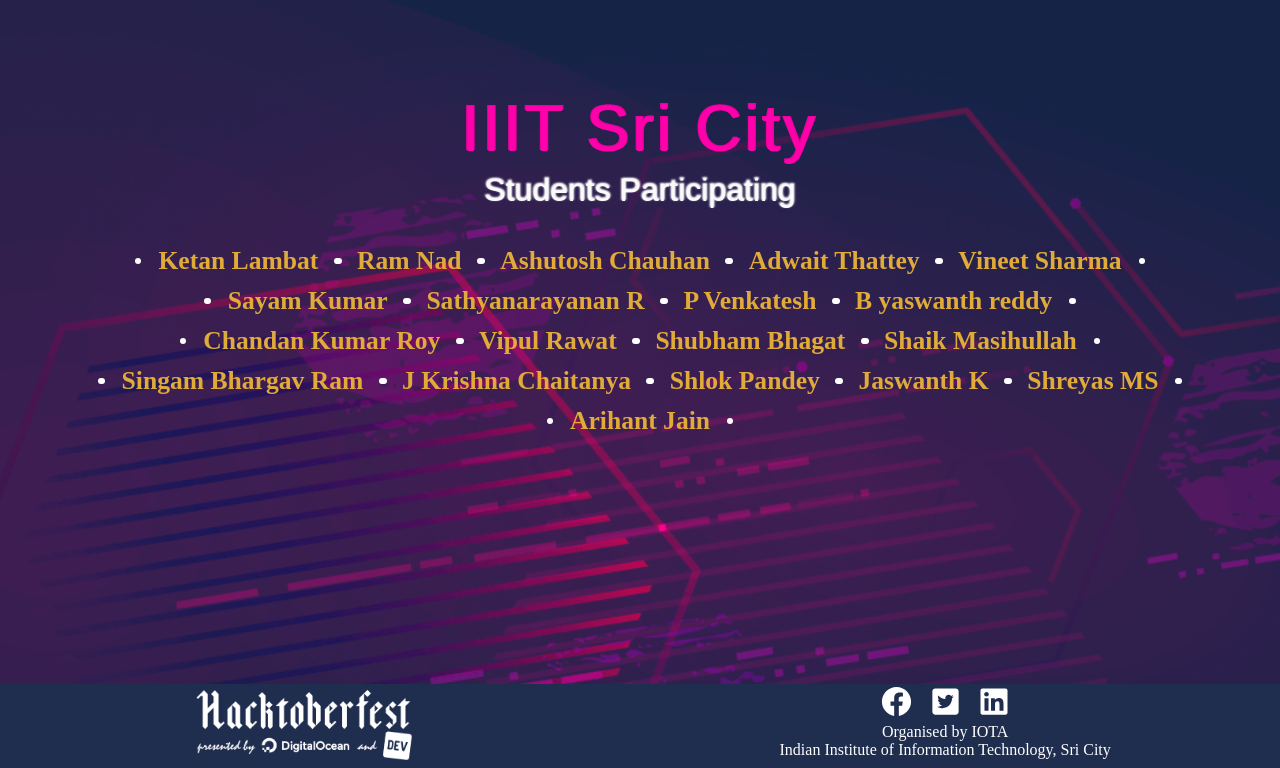
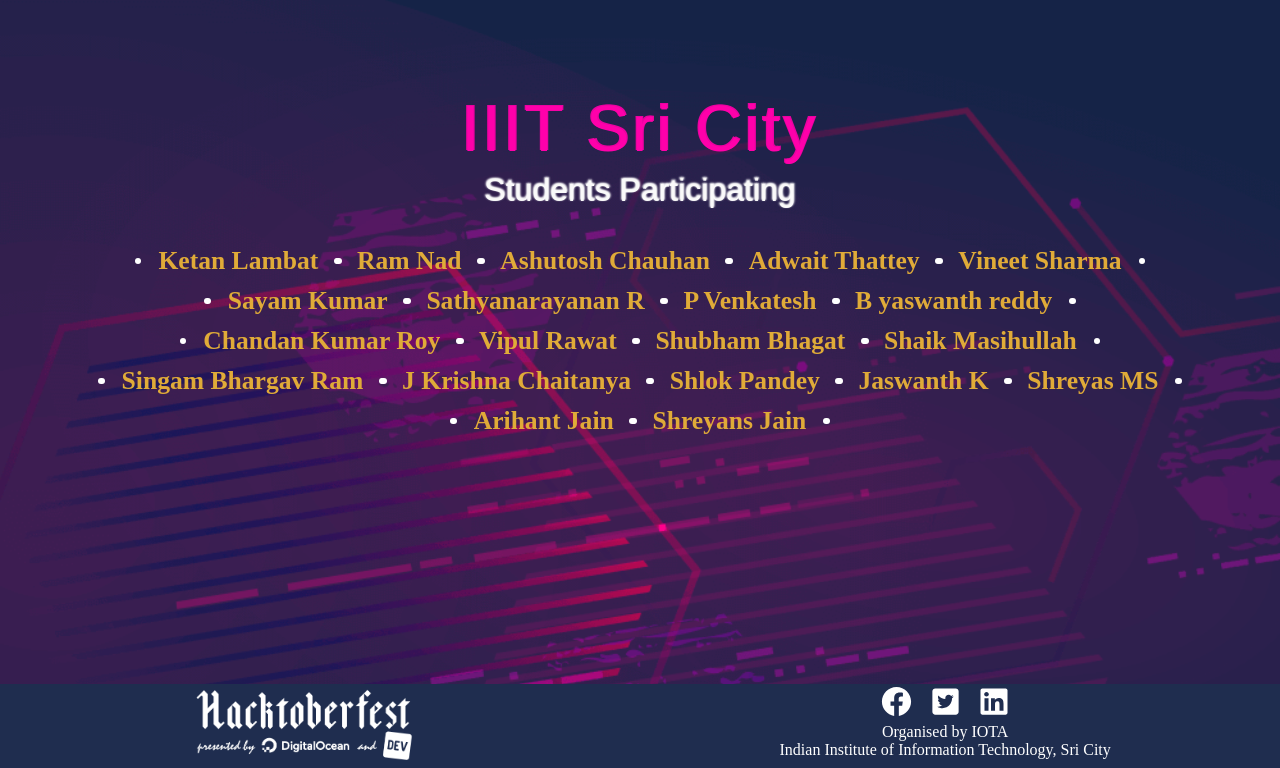
Before and after one commit to Project-Club-IIITS/hacktoberfest2019-participants, a Jekyll site: the page index.html, which Jekyll copies as it is, in a window 1280 px wide, cut to the strip 132-900 px from the top of the page. Built offline with Jekyll 4.4.1, drawn with Linux system fonts in a browser that asks for light colours; some web fonts are replaced.

Commit message:
Update index.html

```diff
--- a/index.html
+++ b/index.html
@@ -65,6 +65,7 @@
                 <li><a href="https://github.com/JazzKriss21">Jaswanth K</a></li>
                 <li><a href="https://github.com/Shreyas-MS">Shreyas MS</a></li>
                 <li><a href="https://github.com/arihant9">Arihant Jain</a></li>
+                <li><a href="https://github.com/Shreyans13">Shreyans Jain</a></li>
 
             </ul>
         </div>
```
